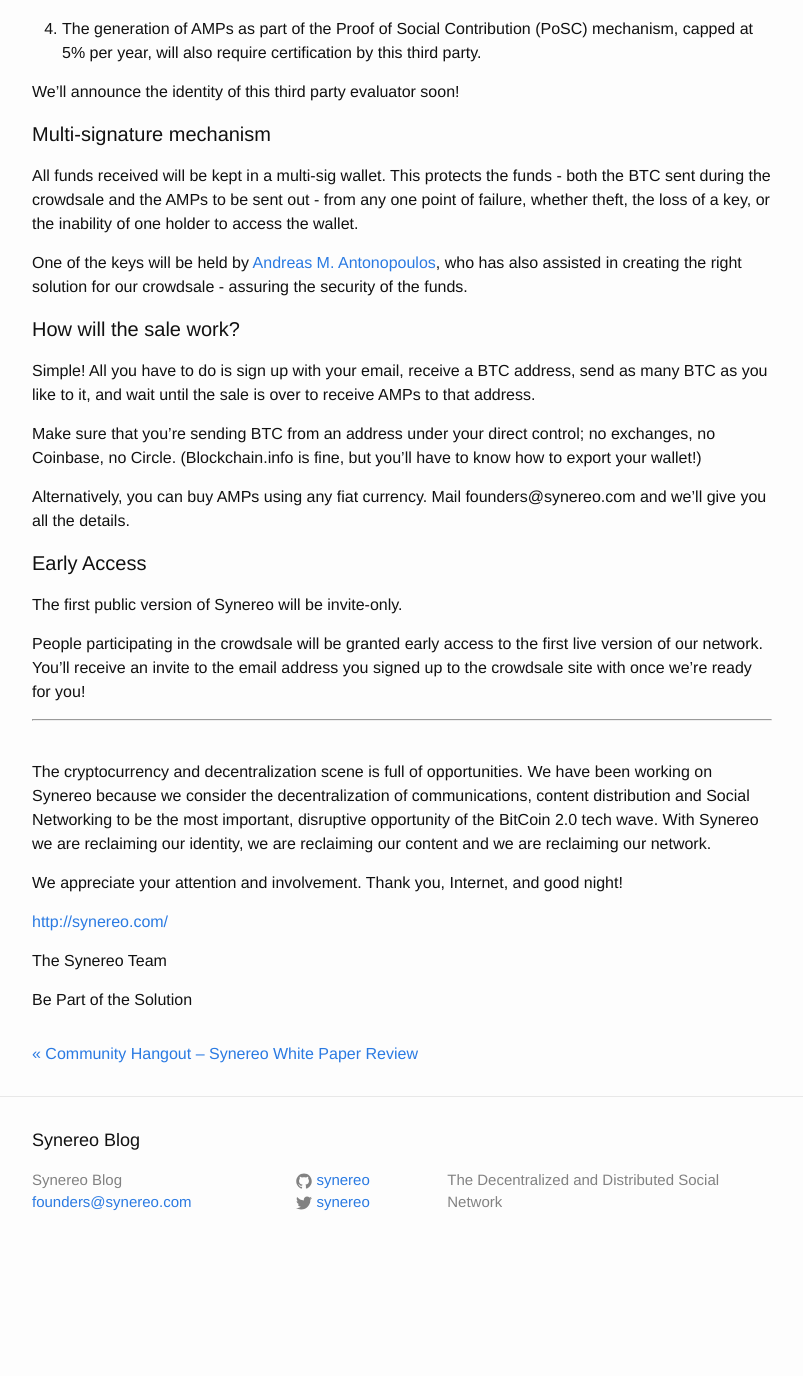
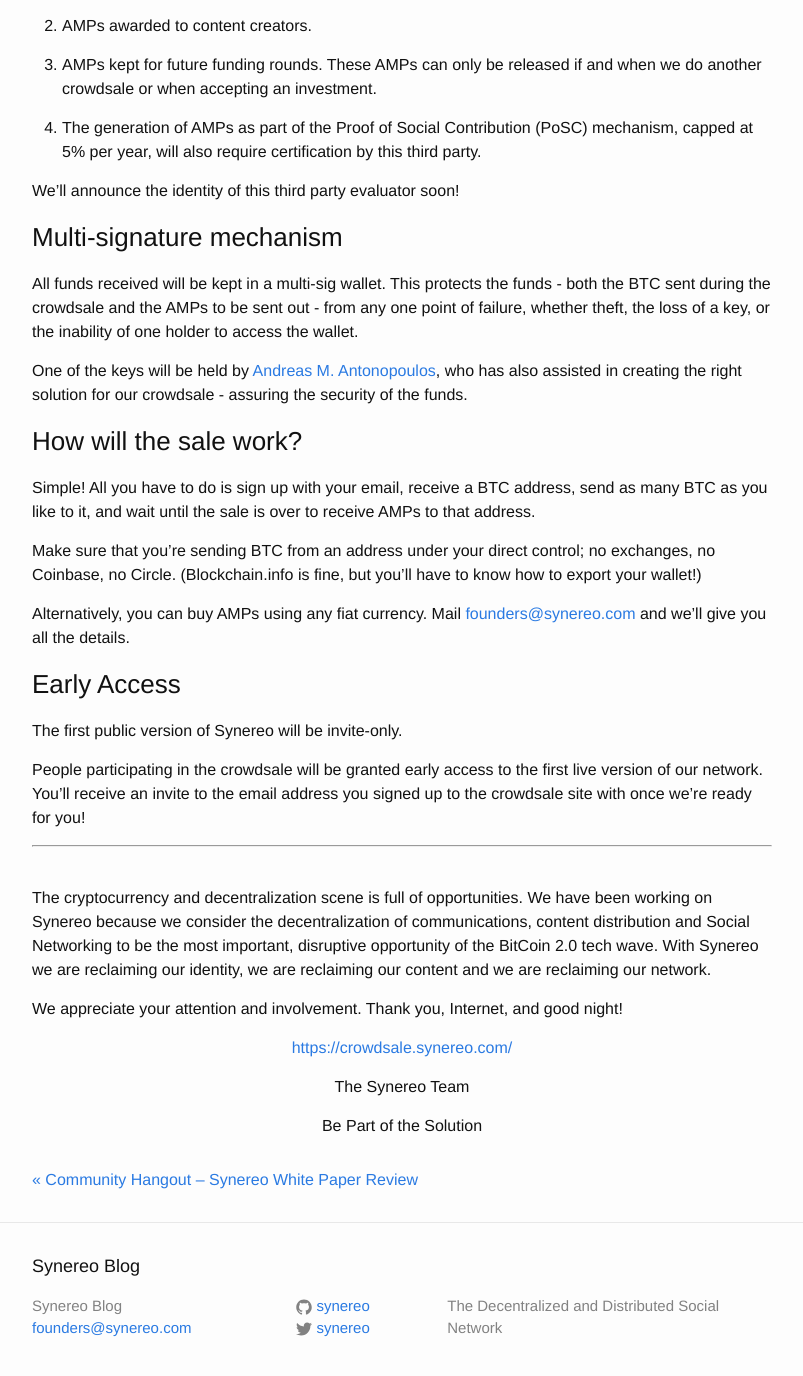
Before and after one commit to synereo/blog.synereo.com, a Jekyll site: the page built from _posts/2015-03-18-crowdsale.markdown, in a window 1280 px wide and 1400 px high, scrolled down 5088 px. Shown: the top 1376 px of the window, without its empty margins (238-1041 px from the left). Built offline with Jekyll 4.4.1, drawn with Linux system fonts in a browser that asks for light colours; a script that is not in the unit is left out; before the commit the page ends 6362 px from its top, so only the background shows below that.

Commit message:
More formatting

```diff
--- a/_posts/2015-03-18-crowdsale.markdown
+++ b/_posts/2015-03-18-crowdsale.markdown
@@ -59,23 +59,23 @@
 
 ![image alt text](/img/uploads/amptoken.png){: style="display: block; margin: 0 auto; width: 250px;"}
 
-### Crowdsale Details
+## Crowdsale Details
 
-#### When?
+### When?
 
 The crowdsale starts on **March 23rd, 8:00 PM GMT**.
 
-#### How many AMPs are sold in this crowdsale?
+### How many AMPs are sold in this crowdsale?
 
 18.5% of all initially created AMPs will be sold.
 
-#### How many AMPs are there? Can more be created?
+### How many AMPs are there? Can more be created?
 
 One Billion (1,000,000,000) AMPs will be created initially.
 
 Five percent will be created yearly to reward people as part of the Proof of Social Contribution (PoSC) mechanism.
 
-#### How can I buy AMPs?
+### How can I buy AMPs?
 
 The crowdsale will go live at [https://crowdsale.synereo.com](https://crowdsale.synereo.com).
 
@@ -85,17 +85,17 @@
 
 Currencies used will be measured against USD at the time of transfer to determine how many AMPs have been purchased.
 
-#### What is the rate of USD/AMP?
+### What is the rate of USD/AMP?
 
 1 USD will buy 154 AMPs.
 
-#### Will the rate of USD/AMP change throughout the sale?
+### Will the rate of USD/AMP change throughout the sale?
 
 **No**. We believe this mechanic skews the markets later on and prefer to avoid it.
 
 If you're interested in buying AMP tokens and supporting Synereo, just do it! If we succeed, a percent here or there will not matter.
 
-#### How are other AMPs distributed?
+### How are other AMPs distributed?
 
 The AMP distribution logic is designed to facilitate the development and growth of the Synereo social network through years to come.
 
@@ -117,11 +117,11 @@
 
 ![image alt text](/img/uploads/ampeconomy.jpg)
 
-#### How long will the crowdsale last?
+### How long will the crowdsale last?
 
 The crowdsale will be open for 30 days or until the cap is reached.
 
-#### Are there any other ways to get AMPs?
+### Are there any other ways to get AMPs?
 
 1. AMPs can be bought during an initial crowdsale phase which will fund the development of Synereo and its deployment.
 
@@ -131,7 +131,7 @@
 
 4. Bounties. People working to contribute to the development, deployment, and expansion of the network will receive AMP rewards for their efforts.
 
-#### Third party evaluators
+### Third party evaluators
 
 Wallets holding AMPs designed to be released at a later date will be locked such that an outside evaluator has to certify that the conditions for their release has been met. AMPs locked in that manner include:
 
@@ -145,21 +145,21 @@
 
 We’ll announce the identity of this third party evaluator soon!
 
-#### Multi-signature mechanism
+### Multi-signature mechanism
 
 All funds received will be kept in a multi-sig wallet. This protects the funds - both the BTC sent during the crowdsale and the AMPs to be sent out - from any one point of failure, whether theft, the loss of a key, or the inability of one holder to access the wallet.
 
 One of the keys will be held by [Andreas M. Antonopoulos](http://antonopoulos.com/), who has also assisted in creating the right solution for our crowdsale - assuring the security of the funds.
 
-#### How will the sale work?
+### How will the sale work?
 
 Simple! All you have to do is sign up with your email, receive a BTC address, send as many BTC as you like to it, and wait until the sale is over to receive AMPs to that address.
 
 Make sure that you’re sending BTC from an address under your direct control; no exchanges, no Coinbase, no Circle. (Blockchain.info is fine, but you’ll have to know how to export your wallet!)
 
-Alternatively, you can buy AMPs using any fiat currency. Mail founders@synereo.com and we’ll give you all the details.
+Alternatively, you can buy AMPs using any fiat currency. Mail [founders@synereo.com](mailto:founders@synereo.com) and we’ll give you all the details.
 
-#### Early Access
+### Early Access
 
 The first public version of Synereo will be invite-only.
 
@@ -171,8 +171,8 @@
 
 We appreciate your attention and involvement. Thank you, Internet, and good night!
 
-[http://synereo.com/](http://synereo.com/)
+<p style="display: block; text-align: center;"><a href="https://crowdsale.synereo.com/">https://crowdsale.synereo.com/</a></p>
 
-The Synereo Team
+<p style="display: block; text-align: center;">The Synereo Team</p>
 
-Be Part of the Solution
+<p style="display: block; text-align: center;">Be Part of the Solution</p>
```
